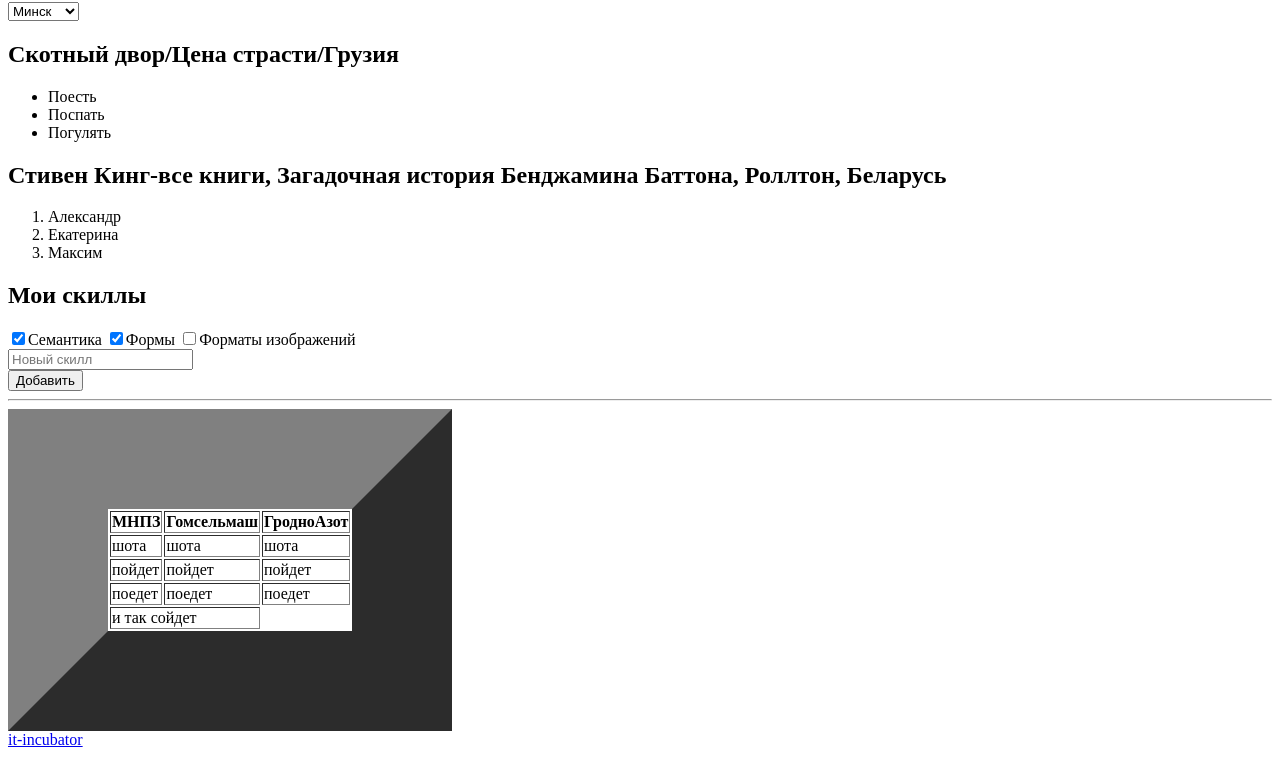
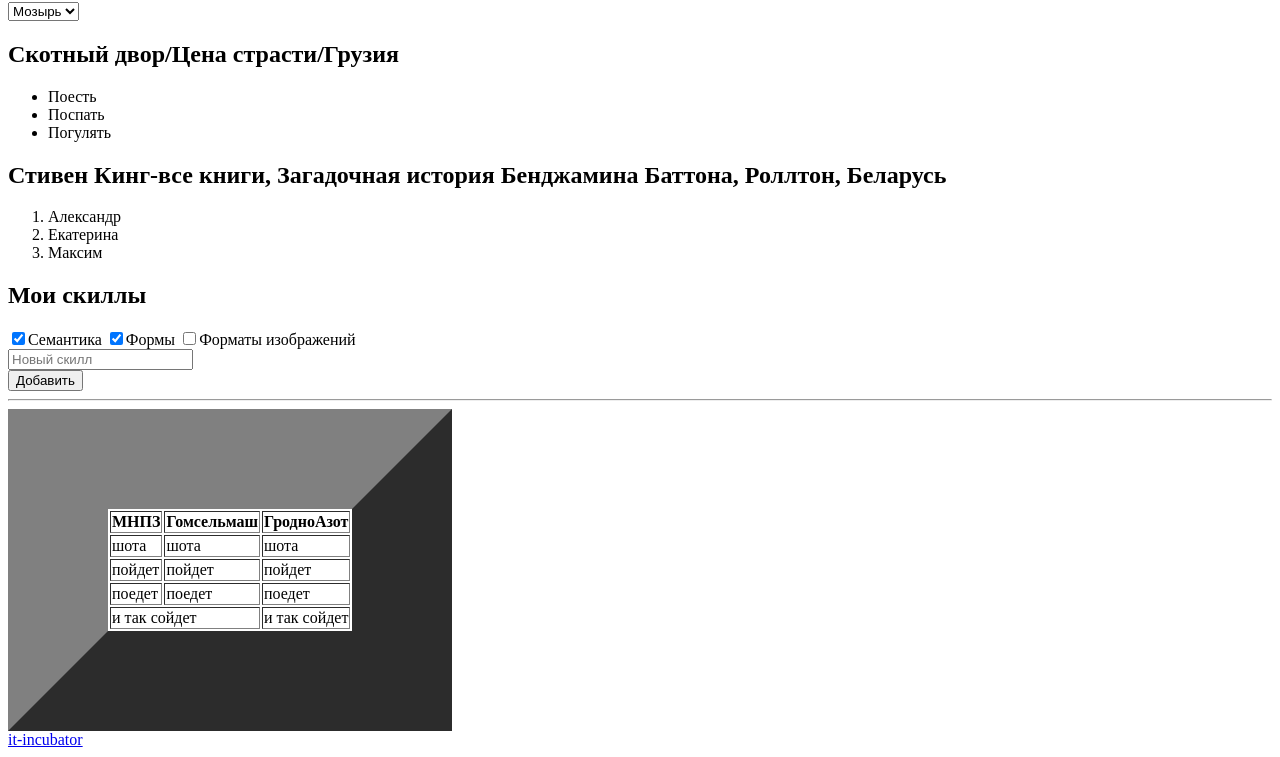
Before and after one commit to layerzero00/1-hw-with-auto-test-html-css-main1, a plain HTML site: page index.html in a window 1280 px wide. Shown: the part 329-1086 px from the top of the page. Drawn offline with Linux system fonts and the light colour scheme.

Commit message:
complete

```diff
--- a/index.html
+++ b/index.html
@@ -30,7 +30,7 @@
         <div data-cy="hw1-unordered-list-box-pre">
             <select>
                 <option>Минск</option>
-                <option disabled>Мозырь</option>
+                <option selected>Мозырь</option>
                 <option>Гомель</option>
             </select>
 
@@ -106,6 +106,7 @@
                         </tr>
                         <tr>
                             <td colspan="2">и так сойдет</td>
+                            <td>и так сойдет</td>
                         </tr>
                     </tbody>
         </table>
```
